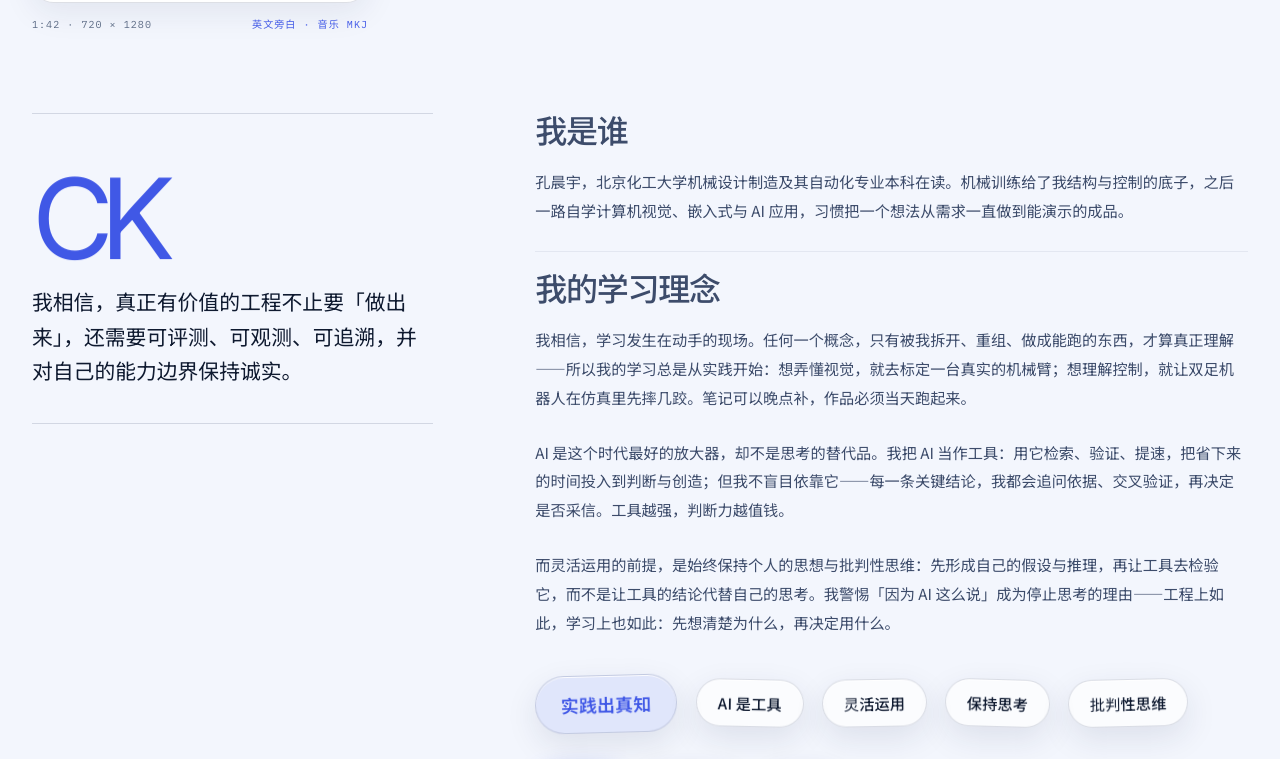
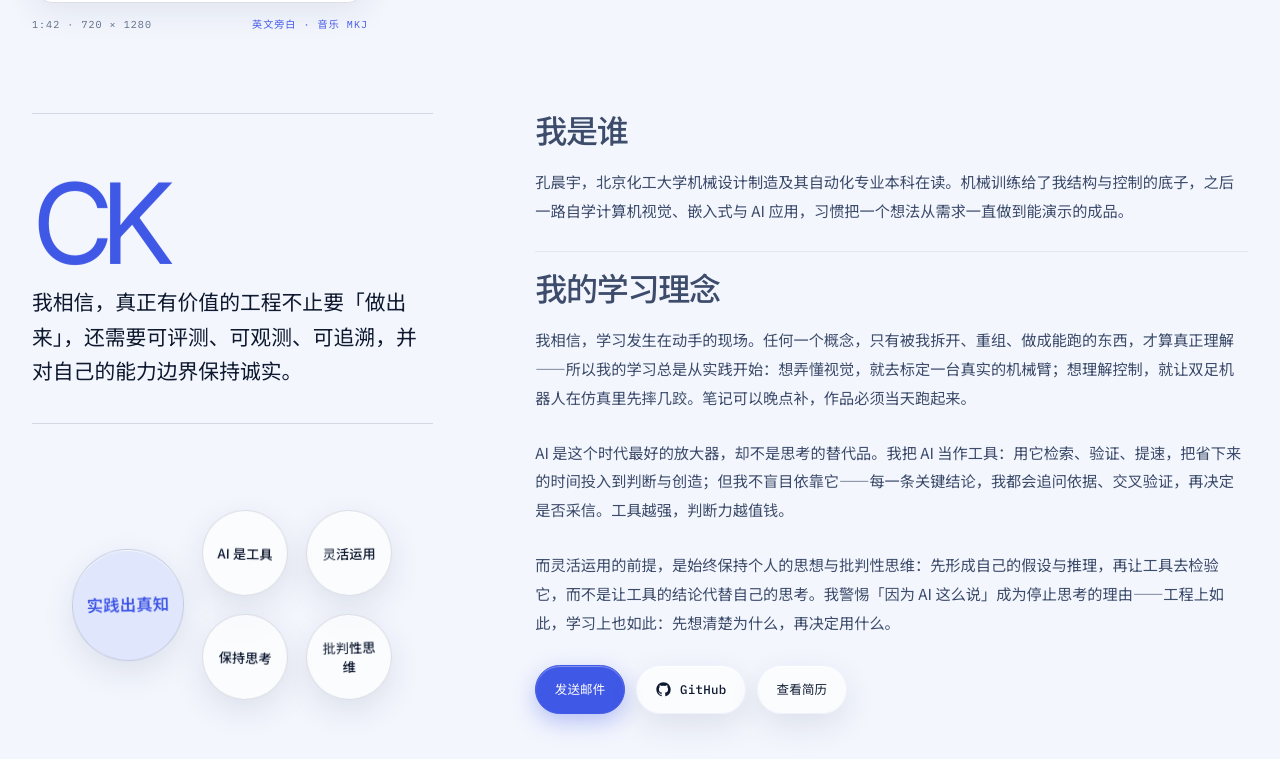
Before and after one commit to Cloud-Mars-ai/personal-blog, a plain HTML site: page about.html in a window 1280 px wide. Shown: the part 1218-1977 px from the top of the page. Drawn offline with Linux system fonts and the light colour scheme.

Commit message:
第38轮：About 理念气泡移至左列空白 + 圆圈气泡（星座式排布）
- about.html：.belief-bubbles 从 prose 内移至 about-statement 与 prose 之间
- style.css：about-layout 改命名网格区域（statement/bubbles/prose，prose 跨两行）
- 理念气泡由胶囊 pill 重写为玻璃圆圈：aspect-ratio 1 + border-radius 50%
- 排布为星座式：lead 圈居左跨两行，4 个普通圈 2x2 居右，整体填充左列空白
- 圆圈尺寸经左列可用高度（约 276px）校准，簇底与 prose 底仅差 4px
- ≤960px 单列时顺序为 statement → prose → bubbles

```diff
--- a/about.html
+++ b/about.html
@@ -94,19 +94,19 @@
     </section>
     <section class="about-layout site-shell listing-section">
       <div class="about-statement"><span class="about-monogram" aria-hidden="true">CK</span><p data-i18n="about_statement">我相信，真正有价值的工程不止要「做出来」，还需要可评测、可观测、可追溯，并对自己的能力边界保持诚实。</p></div>
+      <div class="belief-bubbles" role="list" aria-label="学习理念关键词" data-i18n-aria="aria_belief_keywords">
+        <span class="belief-bubble belief-bubble--lead" style="--tilt:-1.5deg" role="listitem" data-i18n="belief_b1">实践出真知</span>
+        <span class="belief-bubble" style="--tilt:1.2deg" role="listitem" data-i18n="belief_b2">AI 是工具</span>
+        <span class="belief-bubble" style="--tilt:-1deg" role="listitem" data-i18n="belief_b3">灵活运用</span>
+        <span class="belief-bubble" style="--tilt:1.6deg" role="listitem" data-i18n="belief_b4">保持思考</span>
+        <span class="belief-bubble" style="--tilt:-1.3deg" role="listitem" data-i18n="belief_b5">批判性思维</span>
+      </div>
       <div class="prose about-prose">
         <h2 data-i18n="about_h1">我是谁</h2><p data-i18n="about_p1">孔晨宇，北京化工大学机械设计制造及其自动化专业本科在读。机械训练给了我结构与控制的底子，之后一路自学计算机视觉、嵌入式与 AI 应用，习惯把一个想法从需求一直做到能演示的成品。</p>
         <h2 data-i18n="about_h_philosophy">我的学习理念</h2>
         <p data-i18n="about_p_philosophy_1">我相信，学习发生在动手的现场。任何一个概念，只有被我拆开、重组、做成能跑的东西，才算真正理解——所以我的学习总是从实践开始：想弄懂视觉，就去标定一台真实的机械臂；想理解控制，就让双足机器人在仿真里先摔几跤。笔记可以晚点补，作品必须当天跑起来。</p>
         <p data-i18n="about_p_philosophy_2">AI 是这个时代最好的放大器，却不是思考的替代品。我把 AI 当作工具：用它检索、验证、提速，把省下来的时间投入到判断与创造；但我不盲目依靠它——每一条关键结论，我都会追问依据、交叉验证，再决定是否采信。工具越强，判断力越值钱。</p>
         <p data-i18n="about_p_philosophy_3">而灵活运用的前提，是始终保持个人的思想与批判性思维：先形成自己的假设与推理，再让工具去检验它，而不是让工具的结论代替自己的思考。我警惕「因为 AI 这么说」成为停止思考的理由——工程上如此，学习上也如此：先想清楚为什么，再决定用什么。</p>
-        <div class="belief-bubbles" role="list" aria-label="学习理念关键词" data-i18n-aria="aria_belief_keywords">
-          <span class="belief-bubble belief-bubble--lead" style="--tilt:-1.5deg" role="listitem" data-i18n="belief_b1">实践出真知</span>
-          <span class="belief-bubble" style="--tilt:1.2deg" role="listitem" data-i18n="belief_b2">AI 是工具</span>
-          <span class="belief-bubble" style="--tilt:-1deg" role="listitem" data-i18n="belief_b3">灵活运用</span>
-          <span class="belief-bubble" style="--tilt:1.6deg" role="listitem" data-i18n="belief_b4">保持思考</span>
-          <span class="belief-bubble" style="--tilt:-1.3deg" role="listitem" data-i18n="belief_b5">批判性思维</span>
-        </div>
         <div class="button-row">
           <a class="button primary" href="mailto:kongcy6413@gmail.com"><span data-i18n="about_email">发送邮件</span></a>
           <a class="button" href="https://github.com/Cloud-Mars-ai" target="_blank" rel="noopener"><svg width="15" height="15" viewBox="0 0 24 24" fill="currentColor"><path d="M12 .5C5.65.5.5 5.65.5 12c0 5.08 3.29 9.39 7.86 10.91.58.1.79-.25.79-.55v-1.94c-3.2.7-3.87-1.54-3.87-1.54-.52-1.33-1.28-1.68-1.28-1.68-1.04-.71.08-.7.08-.7 1.15.08 1.76 1.18 1.76 1.18 1.03 1.76 2.7 1.25 3.36.96.1-.75.4-1.25.72-1.54-2.55-.29-5.24-1.28-5.24-5.68 0-1.26.45-2.28 1.18-3.09-.12-.29-.51-1.46.11-3.05 0 0 .96-.31 3.15 1.18a10.9 10.9 0 0 1 5.74 0c2.19-1.49 3.15-1.18 3.15-1.18.62 1.59.23 2.76.11 3.05.74.81 1.18 1.83 1.18 3.09 0 4.41-2.69 5.38-5.25 5.66.41.36.78 1.06.78 2.14v3.17c0 .31.21.66.8.55A11.51 11.51 0 0 0 23.5 12C23.5 5.65 18.35.5 12 .5Z"/></svg><span data-i18n="about_github">GitHub</span></a>
--- a/assets/css/style.css
+++ b/assets/css/style.css
@@ -582,7 +582,14 @@ body:has(.mobile-menu[open]) .scroll-badge { opacity: 0; }
 /* ==========================================================================
    About
    ========================================================================== */
-.about-layout { grid-template-columns: minmax(18rem, .72fr) minmax(0, 1.28fr); align-items: start; gap: clamp(3rem, 8vw, 7rem); display: grid; padding: 5rem 0 7rem; }
+.about-layout {
+  grid-template-columns: minmax(18rem, .72fr) minmax(0, 1.28fr);
+  grid-template-areas: "statement prose" "bubbles prose";
+  gap: clamp(2rem, 3.5vw, 3rem) clamp(3rem, 8vw, 7rem);
+  align-items: start; display: grid; padding: 5rem 0 7rem;
+}
+.about-statement { grid-area: statement; }
+.about-prose { grid-area: prose; }
 .about-statement { position: relative; top: 0; padding: 2.25rem 0; border-top: 1px solid var(--line-strong); border-bottom: 1px solid var(--line-strong); }
 .about-monogram {
   color: var(--signal); font-family: var(--font-didone); letter-spacing: -.12em; margin-bottom: 2.8rem;
@@ -861,6 +868,7 @@ a.contact-value:hover { color: var(--signal); border-bottom-color: var(--signal)
   .editorial-projects .project-card { border-right: 0; border-bottom: 1px solid var(--line-strong); }
   .editorial-projects .project-card:last-child { border-bottom: 0; }
   .about-layout, .resume-layout { grid-template-columns: 1fr; }
+  .about-layout { grid-template-areas: "statement" "prose" "bubbles"; }
   .resume-layout aside { position: static; }
   .cover-nav { display: none; }
 }
@@ -2048,31 +2056,38 @@ body.page-home .footer-links { font-family: var(--font-display-sans); font-weigh
 @media (max-width: 700px) { .sport-grid--six { grid-template-columns: 1fr; } }
 
 /* ==========================================================================
-   About 学习理念关键词气泡（2026-11-22）
+   About 学习理念关键词气泡（2026-11-22 第38轮：移到左列空白处，改圆圈形）
+   布局：左列 = CK 声明块 + 关键词圆圈簇（填补声明块下方的空白）
    ========================================================================== */
 .belief-bubbles {
-  display: flex; flex-wrap: wrap; gap: 1rem 1.15rem; align-items: center;
-  margin: 2.4rem 0 .6rem;
+  grid-area: bubbles; align-self: center;
+  display: grid; grid-template-columns: auto auto auto; justify-content: center;
+  gap: clamp(.8rem, 1.4vw, 1.2rem);
 }
 .belief-bubble {
-  font-family: var(--font-display); font-size: .95rem; font-weight: 500;
+  font-family: var(--font-display); font-size: .82rem; font-weight: 500;
   letter-spacing: .01em; color: var(--ink);
+  text-align: center; line-height: 1.45;
+  width: clamp(5.25rem, 6.75vw, 7rem); aspect-ratio: 1; border-radius: 50%;
+  display: grid; place-items: center; padding: .85rem;
   border: 1px solid var(--glass-border); background: var(--glass-bg);
   backdrop-filter: var(--glass-blur); -webkit-backdrop-filter: var(--glass-blur);
   box-shadow: var(--glass-shadow), inset 0 1px var(--glass-hl);
-  border-radius: 999px; padding: .55rem 1.3rem;
   transform: rotate(var(--tilt, 0deg));
   transition: transform .32s var(--ease), border-color .25s, box-shadow .25s;
 }
 .belief-bubble:hover {
-  transform: rotate(0deg) translateY(-3px) scale(1.03);
+  transform: rotate(0deg) translateY(-3px) scale(1.04);
   border-color: color-mix(in srgb, var(--signal) 45%, transparent);
 }
 .belief-bubble--lead {
-  font-size: 1.12rem; font-weight: 600; padding: .68rem 1.55rem;
+  grid-row: 1 / span 2; grid-column: 1;
+  align-self: center; justify-self: center;
+  width: clamp(7rem, 8.25vw, 8.5rem);
+  font-size: 1.02rem; font-weight: 600;
   color: var(--signal); background: var(--signal-soft);
 }
-@media (max-width: 560px) { .belief-bubbles { gap: .8rem; } .belief-bubble { font-size: .88rem; } }
+@media (max-width: 560px) { .belief-bubbles { gap: .8rem; } .belief-bubble { font-size: .74rem; padding: .7rem; } }
 
 /* ==========================================================================
    主页滚动过渡：浪带系统 + 深潮信条带（2026-11-22）
```
